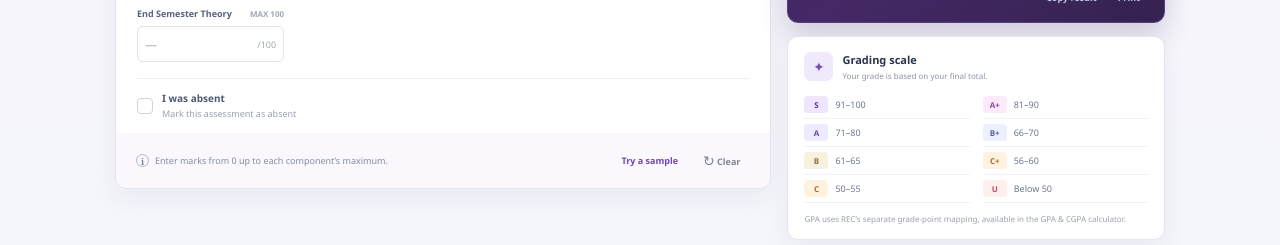
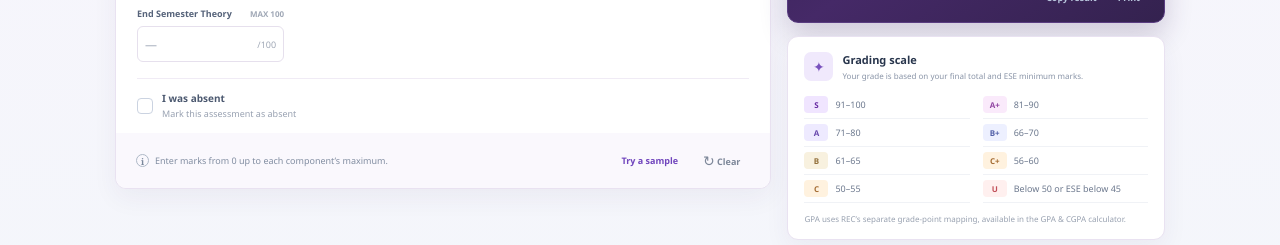
Before and after one commit to sun968397-del/REC-GRADE-PLANNER, a plain HTML site: page index.html in a window 1280 px wide. Shown: the part 740-985 px from the top of the page. Drawn offline with Linux system fonts and the light colour scheme.

Commit message:
Update index.html

```diff
--- a/index.html
+++ b/index.html
@@ -104,7 +104,7 @@
         </section>
 
         <section class="scale-card" aria-labelledby="scale-title">
-          <div class="scale-heading"><span class="scale-icon" aria-hidden="true">✦</span><div><h2 id="scale-title">Grading scale</h2><p>Your grade is based on your final total.</p></div></div>
+          <div class="scale-heading"><span class="scale-icon" aria-hidden="true">✦</span><div><h2 id="scale-title">Grading scale</h2><p>Your grade is based on your final total and ESE minimum marks.</p></div></div>
           <div class="grade-scale">
             <span><b class="grade-chip chip-s">S</b><span>91–100</span></span>
             <span><b class="grade-chip chip-aplus">A+</b><span>81–90</span></span>
@@ -113,7 +113,7 @@
             <span><b class="grade-chip chip-b">B</b><span>61–65</span></span>
             <span><b class="grade-chip chip-cplus">C+</b><span>56–60</span></span>
             <span><b class="grade-chip chip-c">C</b><span>50–55</span></span>
-            <span><b class="grade-chip chip-u">U</b><span>Below 50</span></span>
+            <span><b class="grade-chip chip-u">U</b><span>Below 50 or ESE below 45</span></span>
           </div>
           <p class="scale-footnote">GPA uses REC’s separate grade-point mapping, available in the GPA &amp; CGPA calculator.</p>
         </section>
```
